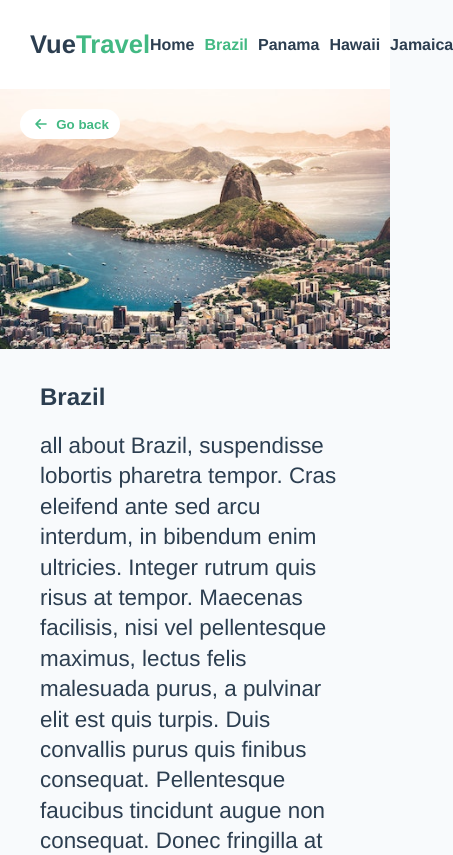
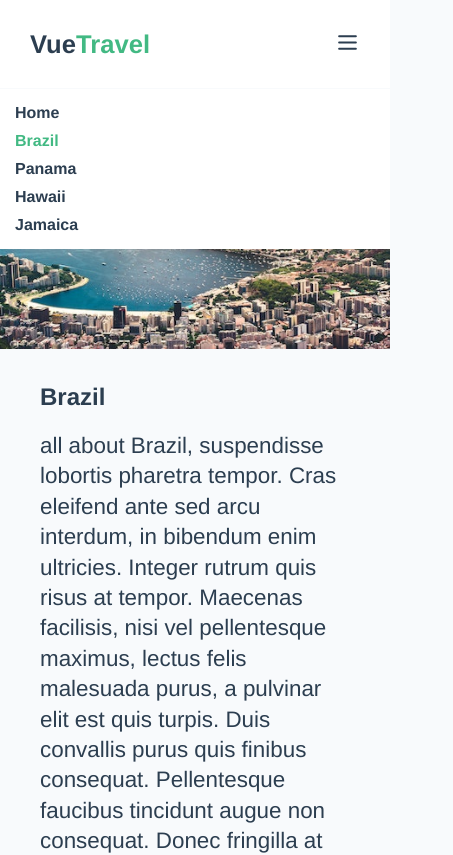
Before and after one commit to leoziondev/vueschool-vue-router-for-everyone, a Vue app: page /destination/brazil in a window 390 px wide. Shown: the top 855 px of the page, 453 px wide, since content can reach past the window. Built offline with nearby package versions, Linux system fonts and the light colour scheme.

Commit message:
add responsive menu

```diff
--- a/src/components/TheNavigation.vue
+++ b/src/components/TheNavigation.vue
@@ -2,13 +2,49 @@
   <div id="nav-header">
     <h1>Vue<span>Travel</span></h1>
     <nav id="nav">
+      <span class="mobile-menu" @click="showMenu">
+        <svg
+          width="25px"
+          fill="none"
+          viewBox="0 0 24 24"
+          stroke="currentColor"
+          stroke-width="2"
+        >
+          <path
+            stroke-linecap="round"
+            stroke-linejoin="round"
+            d="M4 6h16M4 12h16M4 18h16"
+          />
+        </svg>
+      </span>
       <ul class="nav-links">
-        <li class="nav-link-item">
+        <li class="nav-link-item" @click="showMenu">
           <router-link to="/">Home</router-link>
         </li>
         <li
           v-for="destination in destinations"
           :key="destination.name"
+          @click="showMenu"
+          class="nav-link-item"
+        >
+          <router-link
+            :to="{
+              name: 'DestinationDetails',
+              params: { slug: destination.slug },
+            }"
+          >
+            {{ destination.name }}
+          </router-link>
+        </li>
+      </ul>
+      <ul class="nav-links-mobile" v-if="isVisible">
+        <li class="nav-link-item" @click="showMenu">
+          <router-link to="/">Home</router-link>
+        </li>
+        <li
+          v-for="destination in destinations"
+          :key="destination.name"
+          @click="showMenu"
           class="nav-link-item"
         >
           <router-link
@@ -32,7 +68,13 @@ export default {
   data() {
     return {
       destinations: store.destinations,
+      isVisible: true,
     };
+  },
+  methods: {
+    showMenu() {
+      this.isVisible = !this.isVisible;
+    },
   },
 };
 </script>
@@ -45,6 +87,12 @@ export default {
 
   padding: 30px;
   background: white;
+  position: relative;
+}
+
+#nav-header .mobile-menu {
+  display: none;
+  cursor: pointer;
 }
 
 #nav-header h1 {
@@ -61,6 +109,10 @@ export default {
   gap: 10px;
 }
 
+#nav .nav-links-mobile {
+  display: none;
+}
+
 #nav .nav-link-item {
   font-weight: bold;
   color: #2c3e50;
@@ -73,4 +125,31 @@ export default {
 #nav .nav-link-item a.router-link-exact-active {
   color: #42b983;
 }
+
+@media (max-width: 560px) {
+  #nav-header .mobile-menu {
+    display: block;
+  }
+
+  #nav .nav-links {
+    display: none;
+  }
+
+  #nav .nav-links-mobile {
+    display: flex;
+    flex-direction: column;
+    align-items: flex-start;
+    gap: 10px;
+    padding: 15px;
+    position: absolute;
+    bottom: -160px;
+    left: 0;
+    z-index: 999;
+    width: 100%;
+    background: white;
+    border-top: 1px solid #f8fafc;
+
+    list-style: none;
+  }
+}
 </style>
```
